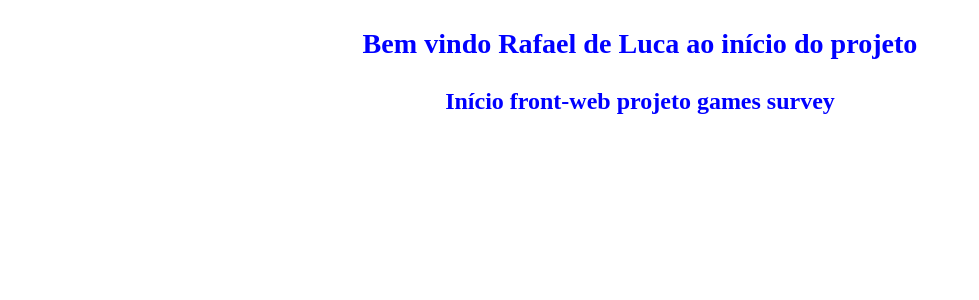
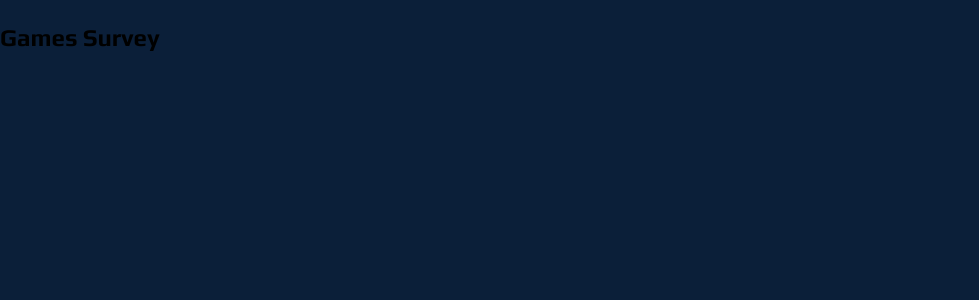
Before and after one commit to rafaelgauderio/java-javascript-games-survey, a React (Create React App) app in the folder frontend/: page / in a window 1280 px wide. Shown: the top 300 px of the page, without its empty margins (0-979 px from the left). Built offline with nearby package versions, Linux system fonts and the light colour scheme.

Commit message:
global css

```diff
--- a/frontend/src/App.css
+++ b/frontend/src/App.css
@@ -1,4 +1,46 @@
-.header {
-  text-align: center;
-  color: blue;
+@import url("https://fonts.googleapis.com/css2?family=Play:wght@400;700&display=swap");
+
+:root {
+  --color-light-blue: #01d5ff;
+  --color-light-orange: #ed7957;
+  --color-dark-grey: #3c5d67;
+  --color-darker-grey: #47474f;
+  --color-dark-blue: #0b1f39;
+  --color-white: #fff;
 }
+
+body,
+html {
+  margin: 0;
+  padding: 0;
+}
+
+* {
+  font-family: "Play", sans-serif, "Segoe UI", Tahoma, Geneva, Verdana,
+    sans-serif;
+}
+
+body {
+  background-color: var(--color-dark-blue);
+}
+
+a {
+  text-decoration: none;
+}
+
+.text-primary {
+  color: var(--color-light-blue);
+}
+
+.text-secondary {
+  color: var(--color-light-orange);
+}
+
+button {
+  border: none;
+  cursor: pointer;
+}
+
+button:focus {
+  outline: none;
+}
--- a/frontend/src/App.tsx
+++ b/frontend/src/App.tsx
@@ -1,5 +1,5 @@
 import './App.css';
-import Header from './Components/Header';
+import Header from './components/Header';
 
 function App() {
   return (
--- a/frontend/src/Components/Header/index.tsx
+++ b/frontend/src/Components/Header/index.tsx
@@ -7,8 +7,7 @@ function Header({ message }: Params) {
     return (
 
         <h2 className="header">
-            <h3>Bem vindo {message} ao início do projeto</h3>
-            <p>Início front-web projeto games survey</p>
+            <p>Games Survey</p>
         </h2>
     );
 }
```
